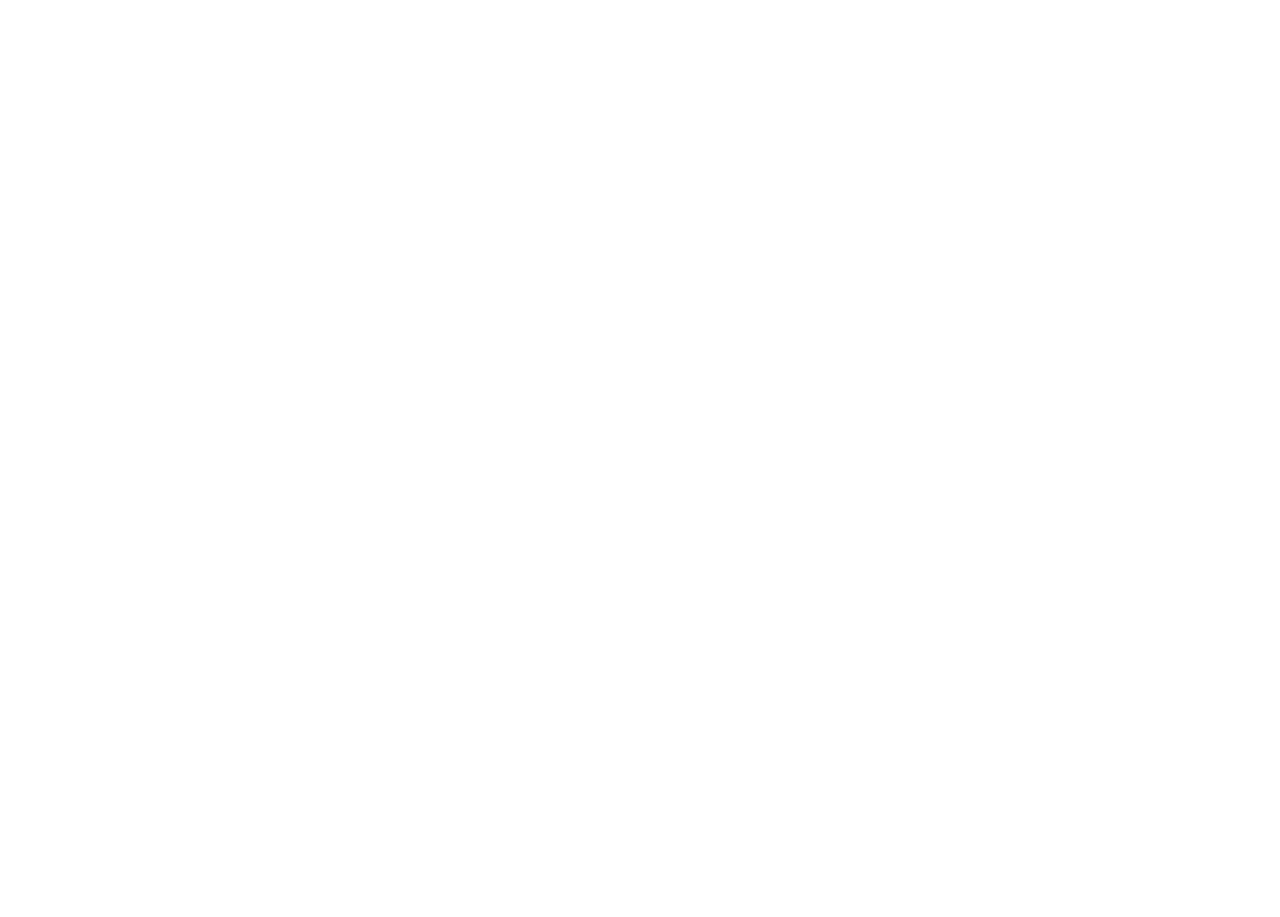
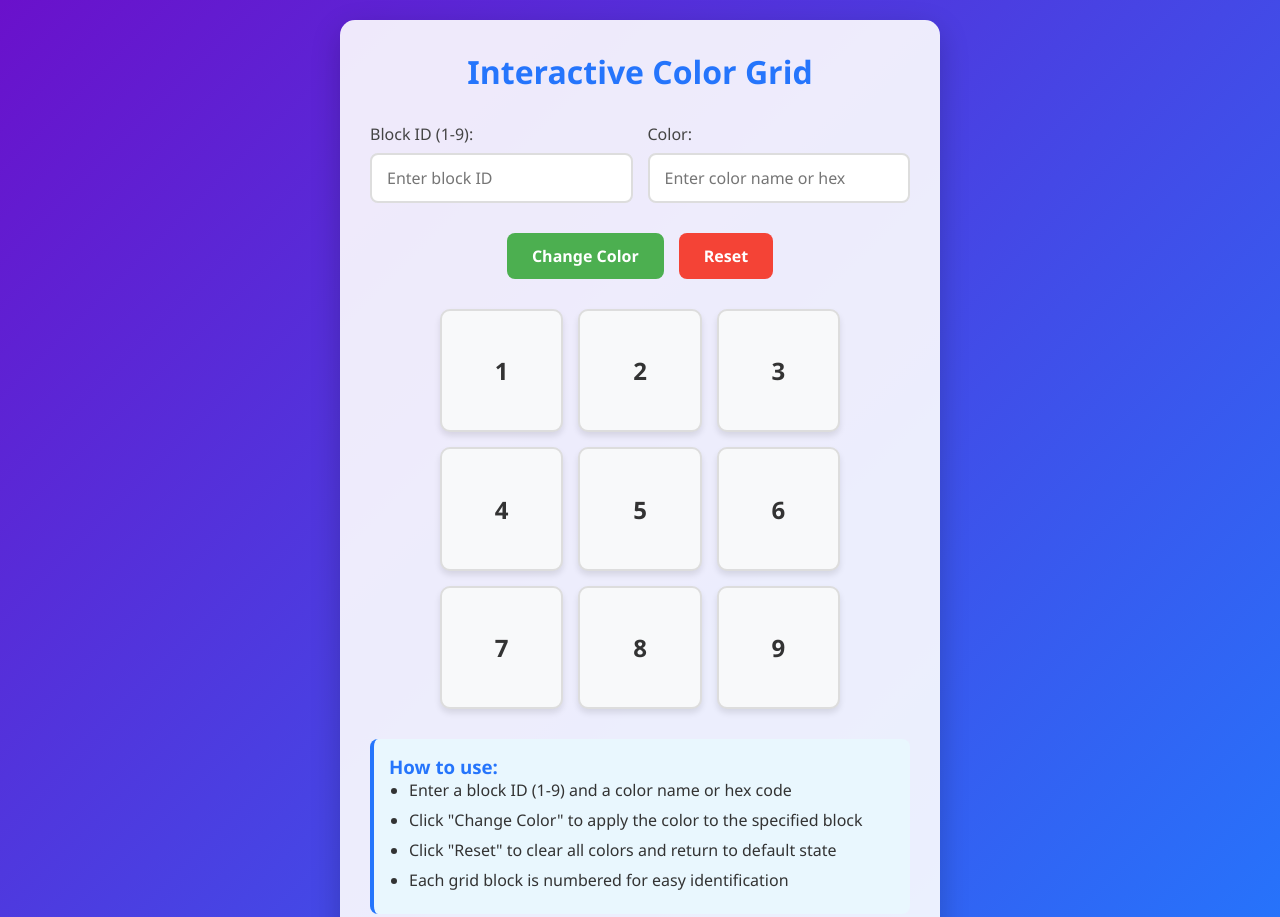
Before and after one commit to acciojob/Replit-Asian-Paints-himaanshusingh, a website: page main.html in a window 1280 px wide. Shown: the top 917 px of the page. Before the commit the page ends 800 px from the top, so only its background shows below. Drawn offline with Linux system fonts and the light colour scheme.

Commit message:
created a submission

```diff
--- a/main.html
+++ b/main.html
@@ -1,16 +1,43 @@
 <!DOCTYPE html>
-
-<html>
-
-<head>
-	<link rel="stylesheet" href="styles.css">
-</head>
-
-<body>
-	<!-- the entire body must be written by student -->
-    <script type="text/javascript" src="./script.js">
-</script>
-
-</body>
-
+<html lang="en">
+  <head>
+    <meta charset="UTF-8" />
+    <meta name="viewport" content="width=device-width, initial-scale=1.0" />
+    <title>Color Grid Application</title>
+    <link rel="stylesheet" href="styles.css" />
+  </head>
+  <body>
+    <div class="container">
+      <h1>Interactive Color Grid</h1>
+      <div class="input-section">
+        <div class="input-group">
+          <label for="block_id">Block ID (1-9):</label>
+          <input type="number" id="block_id" min="1" max="9" placeholder="Enter block ID"/>
+        </div>
+        <div class="input-group">
+          <label for="colour_id">Color:</label>
+          <input type="text" id="colour_id" placeholder="Enter color name or hex"/>
+        </div>
+      </div>
+      <div class="buttons">
+        <button id="change_button">Change Color</button>
+        <button id="reset">Reset</button>
+      </div>
+      <div id="grid-container">
+        <!-- Grid items will be created by JavaScript -->
+      </div>
+      <div class="instructions">
+        <h3>How to use:</h3>
+        <ul>
+          <li>Enter a block ID (1-9) and a color name or hex code</li>
+          <li>
+            Click "Change Color" to apply the color to the specified block
+          </li>
+          <li>Click "Reset" to clear all colors and return to default state</li>
+          <li>Each grid block is numbered for easy identification</li>
+        </ul>
+      </div>
+    </div>
+    <script src="script.js"></script>
+  </body>
 </html>
--- a/script.js
+++ b/script.js
@@ -1 +1,44 @@
 //your JS code here. If required.
+const gridContainer = document.getElementById("grid-container");
+for (let i = 1; i <= 9; i++) {
+  const gridItem = document.createElement("div");
+  gridItem.className = "grid-item";
+  gridItem.id = i;
+  gridItem.textContent = i;
+  gridContainer.appendChild(gridItem);
+}
+
+const blockIdInput = document.getElementById("block_id");
+const colorInput = document.getElementById("colour_id");
+const changeButton = document.getElementById("change_button");
+const resetButton = document.getElementById("reset");
+
+changeButton.addEventListener("click", function () {
+  const blockId = blockIdInput.value;
+  const color = colorInput.value.trim();
+  if (!blockId || blockId < 1 || blockId > 9) {
+    alert("Please enter a valid Block ID between 1 and 9");
+    return;
+  }
+  if (!color) {
+    alert("Please enter a color");
+    return;
+  }
+  const gridItems = document.querySelectorAll(".grid-item");
+  gridItems.forEach((item) => {
+    item.style.backgroundColor = "transparent";
+  });
+  const targetBlock = document.getElementById(blockId);
+  targetBlock.style.backgroundColor = color;
+  blockIdInput.value = "";
+  colorInput.value = "";
+});
+
+resetButton.addEventListener("click", function () {
+  const gridItems = document.querySelectorAll(".grid-item");
+  gridItems.forEach((item) => {
+    item.style.backgroundColor = "transparent";
+  });
+  blockIdInput.value = "";
+  colorInput.value = "";
+});
--- a/styles.css
+++ b/styles.css
@@ -1 +1,164 @@
 /*  your css code here. If applicable */
+* {
+  margin: 0;
+  padding: 0;
+  box-sizing: border-box;
+  font-family: "Segoe UI", Tahoma, Geneva, Verdana, sans-serif;
+}
+
+body {
+  display: flex;
+  flex-direction: column;
+  align-items: center;
+  justify-content: center;
+  min-height: 100vh;
+  margin: 0;
+  padding: 20px;
+  background: linear-gradient(135deg, #6a11cb 0%, #2575fc 100%);
+  color: #333;
+}
+
+.container {
+  background-color: rgba(255, 255, 255, 0.9);
+  border-radius: 15px;
+  box-shadow: 0 10px 30px rgba(0, 0, 0, 0.2);
+  padding: 30px;
+  width: 100%;
+  max-width: 600px;
+}
+
+h1 {
+  text-align: center;
+  color: #2575fc;
+  margin-bottom: 30px;
+  font-weight: 600;
+}
+
+.input-section {
+  display: flex;
+  flex-wrap: wrap;
+  gap: 15px;
+  margin-bottom: 30px;
+  justify-content: center;
+}
+
+.input-group {
+  display: flex;
+  flex-direction: column;
+  flex: 1;
+  min-width: 200px;
+}
+
+label {
+  margin-bottom: 8px;
+  font-weight: 500;
+  color: #444;
+}
+
+input {
+  padding: 12px 15px;
+  border: 2px solid #ddd;
+  border-radius: 8px;
+  font-size: 16px;
+  transition: border-color 0.3s;
+}
+
+input:focus {
+  outline: none;
+  border-color: #2575fc;
+}
+
+.buttons {
+  display: flex;
+  gap: 15px;
+  justify-content: center;
+  margin-bottom: 30px;
+}
+
+button {
+  padding: 12px 25px;
+  border: none;
+  border-radius: 8px;
+  font-size: 16px;
+  font-weight: 600;
+  cursor: pointer;
+  transition: all 0.3s;
+}
+
+#change_button {
+  background-color: #4caf50;
+  color: white;
+}
+
+#change_button:hover {
+  background-color: #45a049;
+  transform: translateY(-2px);
+}
+
+#reset {
+  background-color: #f44336;
+  color: white;
+}
+
+#reset:hover {
+  background-color: #d32f2f;
+  transform: translateY(-2px);
+}
+
+#grid-container {
+  display: grid;
+  grid-template-columns: repeat(3, 1fr);
+  gap: 15px;
+  margin: 0 auto;
+  max-width: 400px;
+}
+
+.grid-item {
+  aspect-ratio: 1;
+  display: flex;
+  align-items: center;
+  justify-content: center;
+  font-size: 24px;
+  font-weight: bold;
+  background-color: #f8f9fa;
+  border: 2px solid #ddd;
+  border-radius: 10px;
+  transition: all 0.3s;
+  box-shadow: 0 4px 6px rgba(0, 0, 0, 0.1);
+}
+
+.grid-item:hover {
+  transform: scale(1.05);
+  box-shadow: 0 6px 12px rgba(0, 0, 0, 0.15);
+}
+
+.instructions {
+  margin-top: 30px;
+  padding: 15px;
+  background-color: #e9f7fe;
+  border-radius: 8px;
+  border-left: 4px solid #2575fc;
+}
+
+.instructions h3 {
+  margin-top: 0;
+  color: #2575fc;
+}
+
+.instructions ul {
+  padding-left: 20px;
+}
+
+.instructions li {
+  margin-bottom: 8px;
+}
+
+@media (max-width: 500px) {
+  .input-section {
+    flex-direction: column;
+  }
+
+  .input-group {
+    min-width: 100%;
+  }
+}
```
